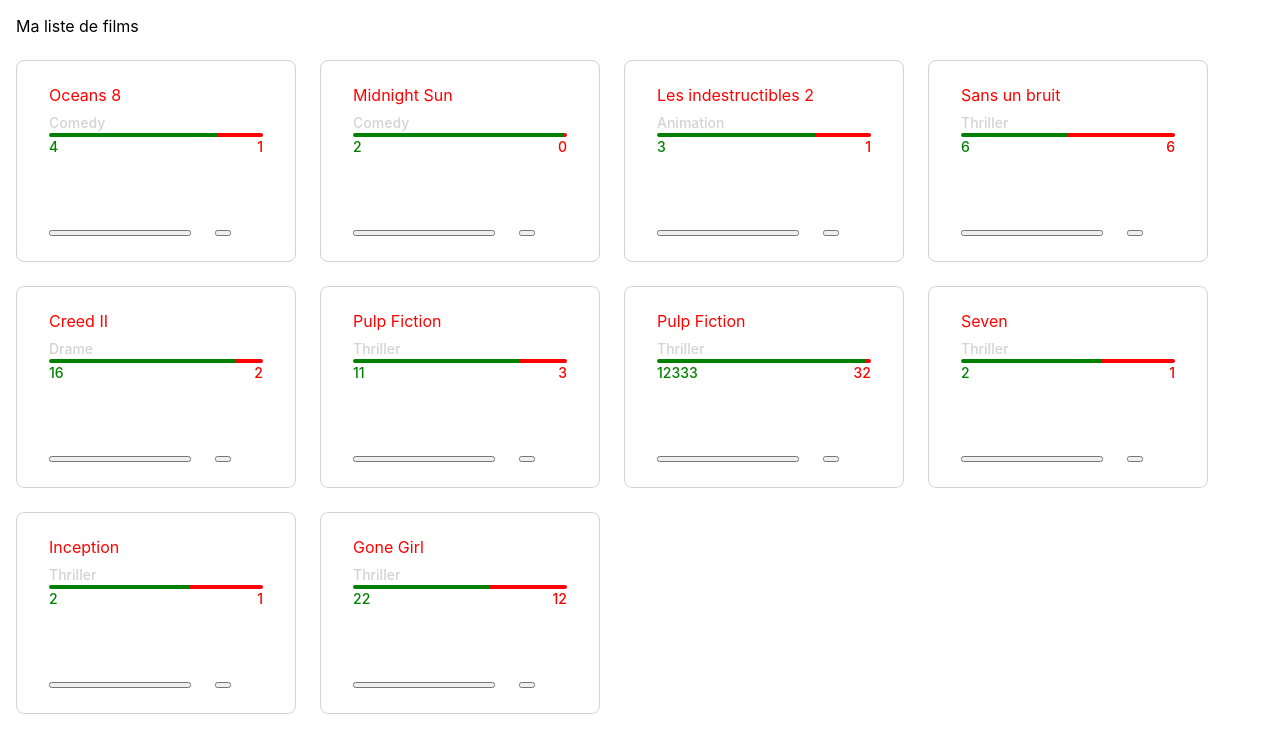
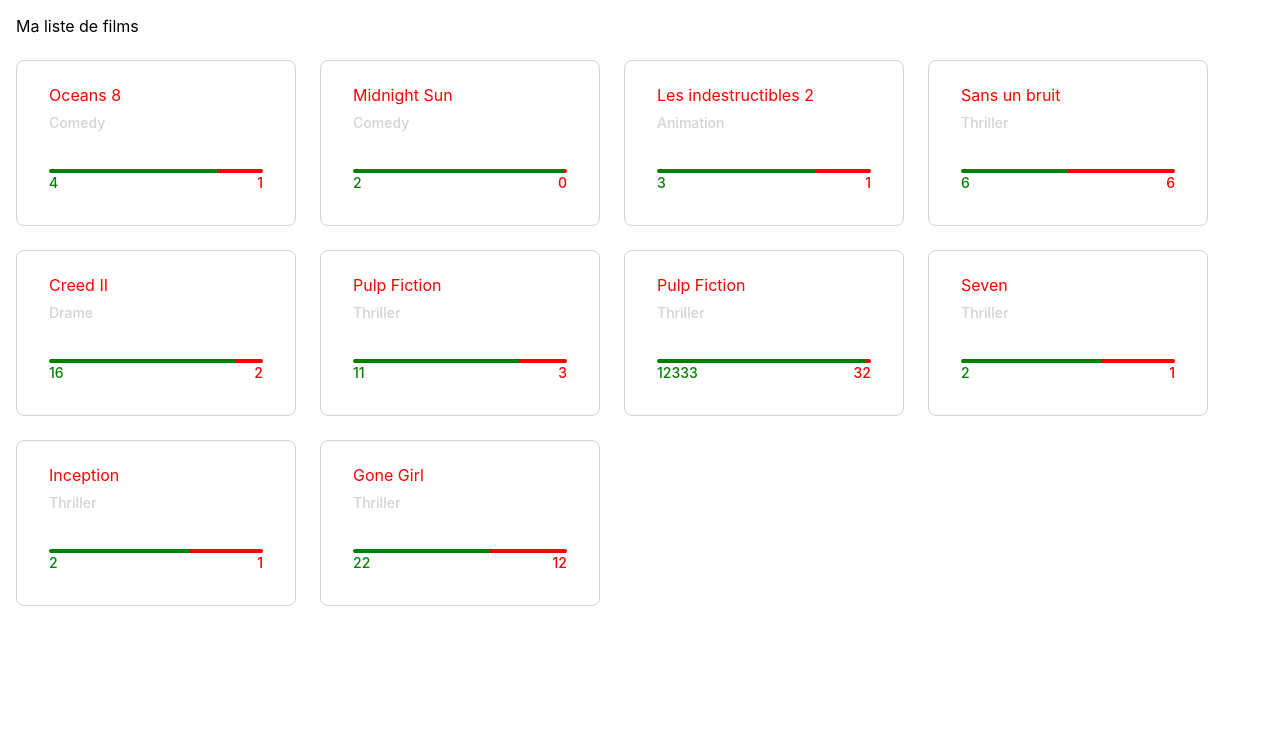
Before and after one commit to plecrx/partifleex, a React (Create React App) app: page / in a window 1280 px wide. Shown: the top 752 px of the page. Built offline with nearby package versions, Linux system fonts and the light colour scheme.

Commit message:
simplify card

```diff
--- a/src/components/card/card.action.component.tsx
+++ /dev/null
@@ -1,20 +0,0 @@
-import { ActionWrapper, PrimaryActionWraper, SecondaryActionWraper } from './card.styles';
-import { CardActionProps } from './card.types';
-
-export const CardActionWrapper = ({
-  primaryAction,
-  secondaryAction,
-}: CardActionProps) => (
-    <ActionWrapper>
-        {secondaryAction && (
-            <SecondaryActionWraper>
-                {secondaryAction}
-            </SecondaryActionWraper>
-        )}
-        {primaryAction && (
-            <PrimaryActionWraper>
-                {primaryAction}
-            </PrimaryActionWraper>
-        )}
-    </ActionWrapper>
-);
--- a/src/components/card/card.component.tsx
+++ b/src/components/card/card.component.tsx
@@ -1,8 +1,6 @@
-import { CardActionWrapper } from './card.action.component';
 import {
     CardContainer,
     CardBody,
-    CardHeader,
     Title,
     ContentWrapper,
 } from './card.styles';
@@ -10,26 +8,12 @@
 
 export const Card = ({
      title,
-     children,
-     primaryAction,
-     secondaryAction,
-     hasHeader = false,
-     headerComponent,
-     redirectMethod
+     children
  }: CardProps) => (
-    <CardContainer onClick={redirectMethod}>
-        {hasHeader && headerComponent && (
-            <CardHeader>{headerComponent}</CardHeader>
-        )}
+    <CardContainer>
         <CardBody>
             {title && <Title>{title}</Title>}
             {children && <ContentWrapper>{children}</ContentWrapper>}
-            {(primaryAction || secondaryAction) && (
-                <CardActionWrapper
-                    primaryAction={primaryAction}
-                    secondaryAction={secondaryAction}
-                />
-            )}
         </CardBody>
     </CardContainer>
 );
--- a/src/components/card/card.styles.tsx
+++ b/src/components/card/card.styles.tsx
@@ -6,16 +6,6 @@
   border-radius: 8px;
   box-sizing: border-box;
   border: 1px solid lightgray;
-`;
-
-export const CardHeader = styled.div`
-  display: flex;
-  justify-content: center;
-  align-items: center;
-  height: 160px;
-  border-bottom: 1px solid green;
-  border-top-left-radius: 8px;
-  border-top-right-radius: 8px;
 `;
 
 export const CardBody = styled.div`
@@ -30,6 +20,9 @@
 `;
 
 export const ContentWrapper = styled.div`
+  display: flex;
+  flex-direction: column;
+  justify-content: space-between;
   font-weight: 500;
   font-size: 14px;
   line-height: 20px;
@@ -37,20 +30,3 @@
   margin: 8px 0;
   min-height: 80px;
 `;
-
-export const ActionWrapper = styled.div`
-  display: grid;
-  margin-top: 24px;
-  grid-auto-columns: 1fr 48px;
-  grid-gap: 24px;
-`;
-export const SecondaryActionWraper = styled.div`
-  grid-column: 1;
-  & > button {
-    width: 100%;
-  }
-`;
-
-export const PrimaryActionWraper = styled.div`
-  grid-column: 2;
-`;
--- a/src/components/gauge/gauge.component.tsx
+++ b/src/components/gauge/gauge.component.tsx
@@ -11,7 +11,7 @@
     const dislikesRatio = getRatio(dislikes, totalFeedbacks)
     if (totalFeedbacks !== 0) {
         return (
-            <>
+            <div>
                 <GaugeWrapper>
                     <GaugeItem
                         color={GaugeItemColors.like}
@@ -28,7 +28,7 @@
                     <div style={{ color: GaugeItemColors.like }}>{likes}</div>
                     <div style={{ color: GaugeItemColors.dislike }}>{dislikes}</div>
                 </GaugeLabelWrapper>
-            </>
+            </div>
         )
     }
 
--- a/src/components/movie/movie.component.tsx
+++ b/src/components/movie/movie.component.tsx
@@ -6,11 +6,7 @@
 export const MovieCard = ({ movie }: MovieCardProps) => {
     const {title, category, likes, dislikes} = movie
     return (
-        <Card
-            title={title}
-            primaryAction={<button></button>}
-            secondaryAction={<button></button>}
-        >
+        <Card title={title}>
             <MovieCardCategory>{category}</MovieCardCategory>
             <Gauge likes={likes} dislikes={dislikes} />
         </Card>
```
